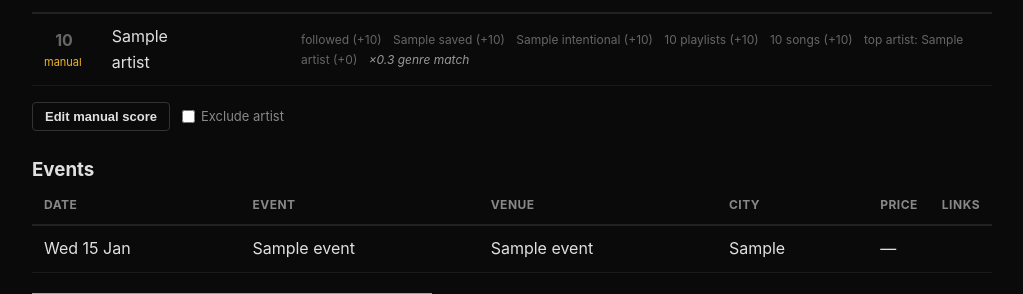
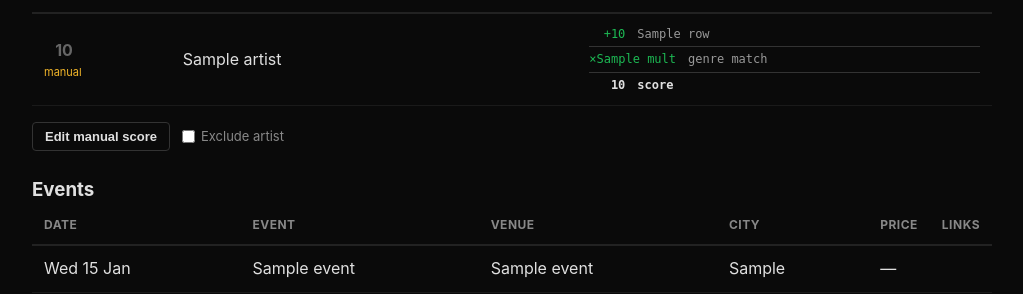
Before and after one commit to mussiscoding/wonderland, a FastAPI app: template app/templates/artist_detail.html in a window 1280 px wide. Shown: the part 250-544 px from the top of the page, without its empty margins (128-1151 px from the left). Run offline with FastAPI, Linux system fonts and the light colour scheme; the template is opened without the code that fills it: most values are stand-ins (such as "Sample title", 1, 10 or a date in 2020); parts of the project's set-up code (start-up, migrations or seed data) failed here and were passed over; grey boxes are pictures that could not be loaded.

Commit message:
feat: score breakdown tooltip — hover any score to see signal math
Add columnar breakdown showing how each artist score is calculated:
signal points, genre multiplier, and final score. Shows on hover in
the artists list and inline on artist detail. Manual scores show
the auto-score breakdown underneath.

Refactored scoring: score_breakdown() is now the single source of
truth — compute_auto_score() delegates to it, eliminating duplicated
signal math. Deleted orphaned _signal_breakdown.html template.

Co-Authored-By: Claude Opus 4.6 <noreply@anthropic.com>

```diff
--- a/app/routes/artists.py
+++ b/app/routes/artists.py
@@ -8,7 +8,7 @@ from sqlmodel import Session, select
 from app.auth import get_current_user, get_spotify_client
 from app.database import get_session, engine
 from app.models import Artist, ArtistGenre, Event, EventSource, Match, UserArtist
-from app.scoring import get_genre_map, user_has_genres, SIGNAL_WEIGHTS, CATEGORY_MULTIPLIERS
+from app.scoring import get_genre_map, user_has_genres, score_breakdown
 from app.spotify import import_all_artists, import_progress, _get_progress, backfill_lastfm
 from app.templating import templates
 
@@ -182,6 +182,11 @@ def show_artist(
             sources_by_event.setdefault(src.event_id, []).append(src)
     match_by_event = {m.event_id: m for m in matches}
 
+    genre_map = get_genre_map(session, user.id)
+    breakdown = score_breakdown(
+        user_artist.source_signals or {}, artist_genres, genre_map
+    ) if user_artist else None
+
     return templates.TemplateResponse(
         request,
         "artist_detail.html",
@@ -189,10 +194,9 @@ def show_artist(
             "artist": artist,
             "artist_genres": artist_genres,
             "user_artist": user_artist,
-            "genre_map": get_genre_map(session, user.id),
+            "breakdown": breakdown,
+            "genre_map": genre_map,
             "current_user": user,
-            "weights": SIGNAL_WEIGHTS,
-            "category_multipliers": CATEGORY_MULTIPLIERS,
             "events": events,
             "match_by_event": match_by_event,
             "sources_by_event": sources_by_event,
@@ -224,8 +228,6 @@ def list_artists(
                 "genre_map": {},
                 "total_count": 0,
                 "import_progress": _EMPTY_PROGRESS,
-                "weights": SIGNAL_WEIGHTS,
-                "category_multipliers": CATEGORY_MULTIPLIERS,
             },
         )
 
@@ -265,6 +267,7 @@ def list_artists(
             genres_by_artist.setdefault(ag.artist_id, []).append(ag.genre_name)
 
     # Build merged artist+score objects for the template
+    genre_map = get_genre_map(session, user.id)
     merged = []
     for ua in user_artists:
         artist = artists_by_id.get(ua.artist_id)
@@ -272,15 +275,16 @@ def list_artists(
             continue
         if genre_filter_ids is not None and ua.artist_id not in genre_filter_ids:
             continue
+        artist_genres = genres_by_artist.get(artist.id, [])
         merged.append({
             "id": artist.id,
             "name": artist.name,
-            "genres": genres_by_artist.get(artist.id, []),
+            "genres": artist_genres,
             "effective_score": ua.effective_score,
             "auto_score": ua.auto_score,
             "manual_score": ua.manual_score,
             "excluded": ua.excluded,
-            "source_signals": ua.source_signals or {},
+            "breakdown": score_breakdown(ua.source_signals or {}, artist_genres, genre_map),
             "spotify_id": artist.spotify_id,
         })
 
@@ -308,11 +312,9 @@ def list_artists(
             "genre": genre,
             "sort": sort,
             "current_user": user,
-            "genre_map": get_genre_map(session, user.id),
+            "genre_map": genre_map,
             "total_count": len(merged),
             "import_progress": progress,
-            "weights": SIGNAL_WEIGHTS,
-            "category_multipliers": CATEGORY_MULTIPLIERS,
         },
     )
 
--- /dev/null
+++ b/app/templates/_score_breakdown.html
@@ -0,0 +1,12 @@
+{# Score breakdown partial — columnar math format.
+   Expects: breakdown dict with {rows: [{pts, label}], mult: float, score: int}
+#}
+<div class="breakdown-rows">
+{% for row in breakdown.rows %}
+<div class="breakdown-row"><span class="breakdown-pts">+{{ row.pts | int }}</span><span class="breakdown-label">{{ row.label }}</span></div>
+{% endfor %}
+<div class="breakdown-divider"></div>
+<div class="breakdown-row"><span class="breakdown-pts">&times;{{ breakdown.mult }}</span><span class="breakdown-label">genre match</span></div>
+<div class="breakdown-divider"></div>
+<div class="breakdown-row breakdown-total"><span class="breakdown-pts">{{ breakdown.score }}</span><span class="breakdown-label">score</span></div>
+</div>
--- a/app/templates/_signal_breakdown.html
+++ /dev/null
@@ -1,42 +0,0 @@
-{# Signal breakdown partial.
-   Expects:
-     - signals: dict (source_signals for the artist)
-     - artist_genres: list[str] (artist's genre list)
-     - genre_map: dict[str, str] (genre -> category mapping)
-     - weights: dict (SIGNAL_WEIGHTS from scoring.py)
-     - category_multipliers: dict (CATEGORY_MULTIPLIERS from scoring.py)
-#}
-<div class="signals">
-    {% if signals.get("followed") %}<span>followed (+{{ weights.followed.points }})</span>{% endif %}
-    {% if signals.get("saved_tracks") %}<span>{{ signals.saved_tracks }} saved (+{{ [signals.saved_tracks * weights.saved_tracks.per, weights.saved_tracks.cap] | min }})</span>{% endif %}
-    {% if signals.get("intentional_plays") %}<span>{{ signals.intentional_plays }} intentional (+{{ [signals.intentional_plays * weights.intentional_plays.per, weights.intentional_plays.cap] | min }})</span>{% endif %}
-    {% if signals.get("playlist_appearances") %}<span>{{ signals.playlist_appearances }} playlists (+{{ [signals.playlist_appearances * weights.playlist_appearances.per, weights.playlist_appearances.cap] | min }})</span>{% endif %}
-    {% if signals.get("unique_songs") %}<span>{{ signals.unique_songs }} songs (+{{ [signals.unique_songs * weights.unique_songs.per, weights.unique_songs.cap] | min }})</span>{% endif %}
-    {% if signals.get("top_artist") %}
-    {% set ta = signals.top_artist %}
-    {% if ta is sameas true %}<span>top artist (+{{ weights.top_artist.legacy_points }})</span>
-    {% else %}
-    {% set pts = namespace(total=0) %}
-    {% for r in ta %}
-        {% if r == "short_term" %}{% set pts.total = pts.total + weights.top_artist.short_term %}
-        {% elif r == "medium_term" %}{% set pts.total = pts.total + weights.top_artist.medium_term %}
-        {% elif r == "long_term" %}{% set pts.total = pts.total + weights.top_artist.long_term %}
-        {% endif %}
-    {% endfor %}
-    <span>top artist: {{ ta | join(", ") | replace("_term", "") }} (+{{ [pts.total, weights.top_artist.cap] | min }})</span>
-    {% endif %}
-    {% endif %}
-    {% set mult = namespace(total=0.0, count=0) %}
-    {% for g in (artist_genres or []) %}
-        {% set cat = genre_map.get(g.lower(), "unclassified") %}
-        {% if cat != "unclassified" %}
-            {% set mult.total = mult.total + category_multipliers[cat] %}
-            {% set mult.count = mult.count + 1 %}
-        {% endif %}
-    {% endfor %}
-    {% if mult.count > 0 %}
-    <span class="genre-mult">&times;{{ (mult.total / mult.count) | round(2) }} genre match</span>
-    {% else %}
-    <span class="genre-mult">&times;0.3 genre match</span>
-    {% endif %}
-</div>
--- a/app/templates/artist_detail.html
+++ b/app/templates/artist_detail.html
@@ -31,9 +31,8 @@
                 {% include "_genre_tags.html" %}
             </td>
             <td>
-                {% if user_artist %}
-                {% set signals = user_artist.source_signals %}
-                {% include "_signal_breakdown.html" %}
+                {% if breakdown %}
+                {% include "_score_breakdown.html" %}
                 {% else %}
                 <div class="signals"><span style="color: #666;">No scoring data for this artist</span></div>
                 {% endif %}
--- a/app/templates/base.html
+++ b/app/templates/base.html
@@ -142,6 +142,30 @@
         .signals span { margin-right: 8px; }
         .signals .genre-mult { color: #999; font-style: italic; }
 
+        /* Score breakdown tooltip */
+        .score-tip { position: relative; }
+        .score-tip .tip-content {
+            display: none; position: absolute; top: 100%; left: 0;
+            z-index: 50;
+            background: #1a1a1a; border: 1px solid #333; border-radius: 6px;
+            padding: 10px 14px; margin-top: 4px; white-space: nowrap;
+            min-width: 150px; box-shadow: 0 4px 12px rgba(0,0,0,0.5);
+        }
+        .score-tip:hover .tip-content { display: block; }
+
+        .breakdown-rows { font-size: 12px; font-family: monospace; }
+        .breakdown-row {
+            display: flex; justify-content: space-between; gap: 12px;
+            line-height: 1.7;
+        }
+        .breakdown-pts { color: #1db954; text-align: right; min-width: 36px; }
+        .breakdown-label { color: #999; text-align: left; flex: 1; }
+        .breakdown-divider {
+            border-top: 1px solid #333; margin: 2px 0;
+        }
+        .breakdown-total .breakdown-pts { color: #e0e0e0; font-weight: 700; }
+        .breakdown-total .breakdown-label { color: #e0e0e0; font-weight: 700; }
+
         .divider {
             border-top: 2px dashed #333; margin: 4px 0;
         }
@@ -266,7 +290,9 @@
             <a href="/artists" onclick="document.getElementById('nav-overlay').classList.remove('open')">Artists</a>
             <a href="/events" onclick="document.getElementById('nav-overlay').classList.remove('open')">Events</a>
             <a href="/genres" onclick="document.getElementById('nav-overlay').classList.remove('open')">Genres</a>
+            {% if current_user is defined and current_user and is_admin_user(current_user) %}
             <a href="/admin" onclick="document.getElementById('nav-overlay').classList.remove('open')">Admin</a>
+            {% endif %}
             <div class="nav-user-area">
                 {% if current_user is defined and current_user %}
                 <span class="user-name">{{ current_user.display_name }}</span>
@@ -286,7 +312,9 @@
             <a href="/artists">Artists</a>
             <a href="/events">Events</a>
             <a href="/genres">Genres</a>
+            {% if current_user is defined and current_user and is_admin_user(current_user) %}
             <a href="/admin">Admin</a>
+            {% endif %}
             <div class="user-area">
                 {% if current_user is defined and current_user %}
                 <span class="user-name">{{ current_user.display_name }}</span>
```
Also changed, not shown: app/scoring.py (+41 -19 lines), app/templates/artists.html (+24 -4 lines).
